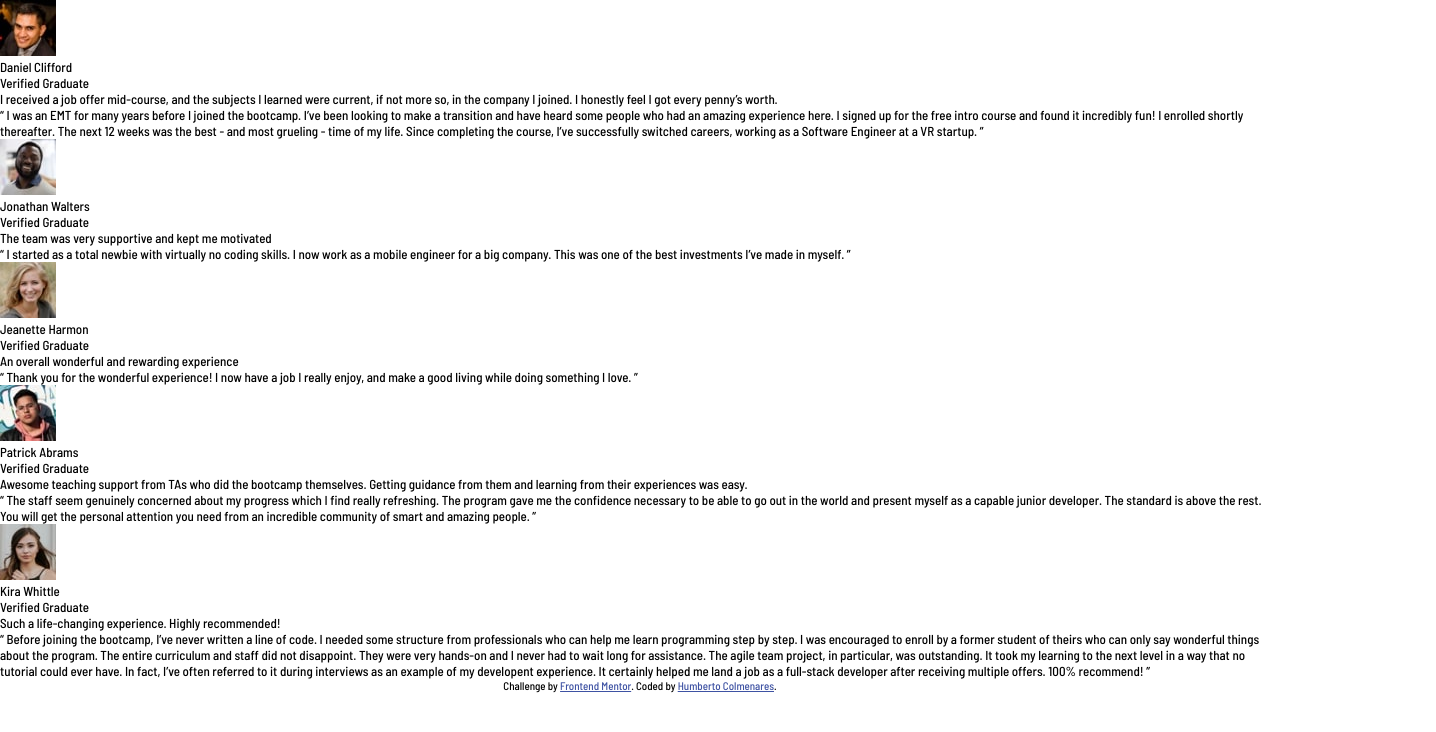
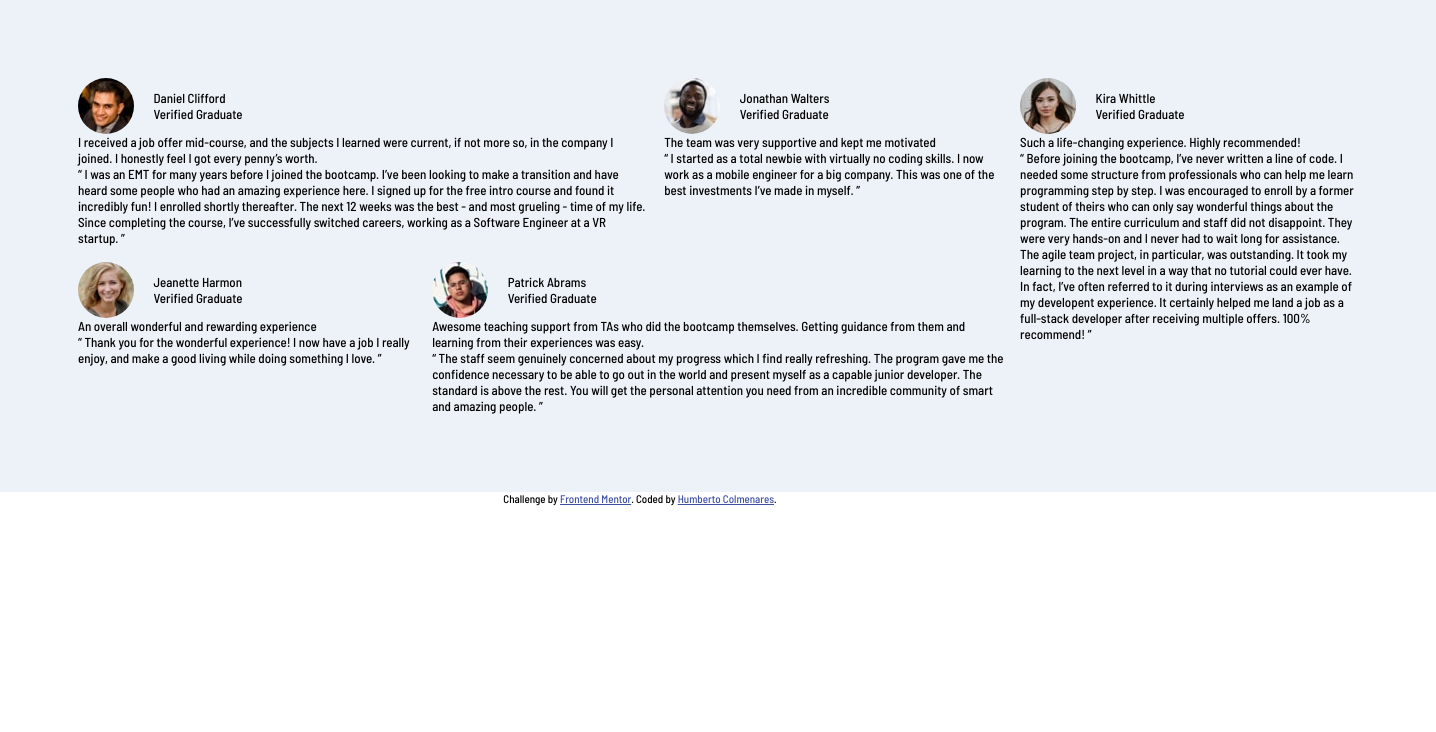
Before and after one commit to colmenareshr/testimonials-grid-section-main, a plain HTML site: page index.html in a window 1280 px wide. Shown: the whole page, 1436 px wide, since content can reach past the window. Drawn offline with Linux system fonts and the light colour scheme.

Commit message:
Add grid

```diff
--- a/index.html
+++ b/index.html
@@ -30,39 +30,39 @@
   <body>
     <main class="container">
       <div class="testimonial__grid">
-        <div class="testimonial__card">
+        <div class="testimonial__one">
           <div class="testimonial__author">
             <img src="./images/image-daniel.jpg" alt="Daniel Clifford" />
             <div class="author__name">
               <p class="name">Daniel Clifford</p>
               <p class="title">Verified Graduate</p>
             </div>
+          </div>
           <div class="card__info">
             <p class="info__strong">
-                I received a job offer mid-course, and the subjects I learned
-                were current, if not more so, in the company I joined. I
-                honestly feel I got every penny’s worth.
+              I received a job offer mid-course, and the subjects I learned were
+              current, if not more so, in the company I joined. I honestly feel
+              I got every penny’s worth.
             </p>
             <p class="info">
               “ I was an EMT for many years before I joined the bootcamp. I’ve
               been looking to make a transition and have heard some people who
               had an amazing experience here. I signed up for the free intro
-                course and found it incredibly fun! I enrolled shortly
-                thereafter. The next 12 weeks was the best - and most grueling -
-                time of my life. Since completing the course, I’ve successfully
-                switched careers, working as a Software Engineer at a VR
-                startup. ”
+              course and found it incredibly fun! I enrolled shortly thereafter.
+              The next 12 weeks was the best - and most grueling - time of my
+              life. Since completing the course, I’ve successfully switched
+              careers, working as a Software Engineer at a VR startup. ”
             </p>
           </div>
         </div>
-        </div>
 
-        <div class="testimonial__card">
+        <div class="testimonial__two">
           <div class="testimonial__author">
             <img src="./images/image-jonathan.jpg" alt="Jonathan Walters" />
             <div class="author__name">
               <p class="name">Jonathan Walters</p>
               <p class="title">Verified Graduate</p>
+            </div>
           </div>
           <div class="card__info">
             <p class="info__strong">
@@ -75,14 +75,14 @@
             </p>
           </div>
         </div>
-        </div>
 
-        <div class="testimonial__card">
+        <div class="testimonial__three">
           <div class="testimonial__author">
             <img src="./images/image-jeanette.jpg" alt="Jeanette Harmon" />
             <div class="author__name">
               <p class="name">Jeanette Harmon</p>
               <p class="title">Verified Graduate</p>
+            </div>
           </div>
           <div class="card__info">
             <p class="info__strong">
@@ -90,64 +90,63 @@
             </p>
             <p class="info">
               “ Thank you for the wonderful experience! I now have a job I
-                really enjoy, and make a good living while doing something I
-                love. ”
+              really enjoy, and make a good living while doing something I love.
+              ”
             </p>
           </div>
         </div>
-        </div>
 
-        <div class="testimonial__card">
+        <div class="testimonial__four">
           <div class="testimonial__author">
             <img src="./images/image-patrick.jpg" alt="Patrick Abrams" />
             <div class="author__name">
               <p class="name">Patrick Abrams</p>
               <p class="title">Verified Graduate</p>
             </div>
+          </div>
           <div class="card__info">
             <p class="info__strong">
-                Awesome teaching support from TAs who did the bootcamp
-                themselves. Getting guidance from them and learning from their
-                experiences was easy.
+              Awesome teaching support from TAs who did the bootcamp themselves.
+              Getting guidance from them and learning from their experiences was
+              easy.
             </p>
             <p class="info">
               “ The staff seem genuinely concerned about my progress which I
               find really refreshing. The program gave me the confidence
-                necessary to be able to go out in the world and present myself
-                as a capable junior developer. The standard is above the rest.
-                You will get the personal attention you need from an incredible
+              necessary to be able to go out in the world and present myself as
+              a capable junior developer. The standard is above the rest. You
+              will get the personal attention you need from an incredible
               community of smart and amazing people. ”
             </p>
           </div>
         </div>
-        </div>
 
-        <div class="testimonial__card">
+        <div class="testimonial__five">
           <div class="testimonial__author">
             <img src="./images/image-kira.jpg" alt="Kira Whittle" />
             <div class="author__name">
               <p class="name">Kira Whittle</p>
               <p class="title">Verified Graduate</p>
             </div>
+          </div>
           <div class="card__info">
             <p class="info__strong">
               Such a life-changing experience. Highly recommended!
             </p>
             <p class="info">
-                “ Before joining the bootcamp, I’ve never written a line of
-                code. I needed some structure from professionals who can help me
-                learn programming step by step. I was encouraged to enroll by a
-                former student of theirs who can only say wonderful things about
-                the program. The entire curriculum and staff did not disappoint.
-                They were very hands-on and I never had to wait long for
-                assistance. The agile team project, in particular, was
-                outstanding. It took my learning to the next level in a way that
-                no tutorial could ever have. In fact, I’ve often referred to it
-                during interviews as an example of my developent experience. It
-                certainly helped me land a job as a full-stack developer after
-                receiving multiple offers. 100% recommend! ”
+              “ Before joining the bootcamp, I’ve never written a line of code.
+              I needed some structure from professionals who can help me learn
+              programming step by step. I was encouraged to enroll by a former
+              student of theirs who can only say wonderful things about the
+              program. The entire curriculum and staff did not disappoint. They
+              were very hands-on and I never had to wait long for assistance.
+              The agile team project, in particular, was outstanding. It took my
+              learning to the next level in a way that no tutorial could ever
+              have. In fact, I’ve often referred to it during interviews as an
+              example of my developent experience. It certainly helped me land a
+              job as a full-stack developer after receiving multiple offers.
+              100% recommend! ”
             </p>
-            </div>
           </div>
         </div>
       </div>
@@ -156,7 +155,10 @@
       Challenge by
       <a href="https://www.frontendmentor.io?ref=challenge" target="_blank"
         >Frontend Mentor</a
-      >. Coded by <a href="https://github.com/colmenareshr" target="_blank">Humberto Colmenares</a>.
+      >. Coded by
+      <a href="https://github.com/colmenareshr" target="_blank"
+        >Humberto Colmenares</a
+      >.
     </div>
   </body>
 </html>
--- a/style.css
+++ b/style.css
@@ -19,3 +19,46 @@ image {
   width: 100%;
   display: block;
 }
+
+.container {
+  width: 100%;
+  background-color: #edf2f8;
+  padding: 6rem;
+}
+
+.testimonial__author {
+  display: flex;
+  align-items: center;
+  gap: 1.5rem;
+}
+
+.testimonial__author img {
+  border-radius: 50%;
+}
+
+.testimonial__grid {
+  width: 100%;
+  max-width: 1440px ;
+  display: grid;
+  grid-template-areas:
+  'one    one   two   five'
+  'three  four  four  five'
+  ;
+  gap: 1.25rem;
+}
+
+.testimonial__one {
+  grid-area: one;
+}
+.testimonial__two {
+  grid-area: two;
+}
+.testimonial__three {
+  grid-area: three;
+}
+.testimonial__four {
+  grid-area: four;
+}
+.testimonial__five {
+  grid-area: five;
+}
```
Lines whose indentation alone changed are shown as unchanged.
